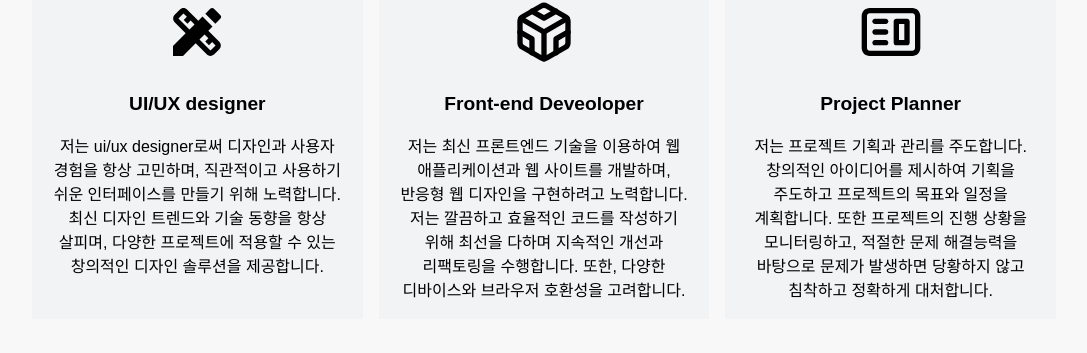
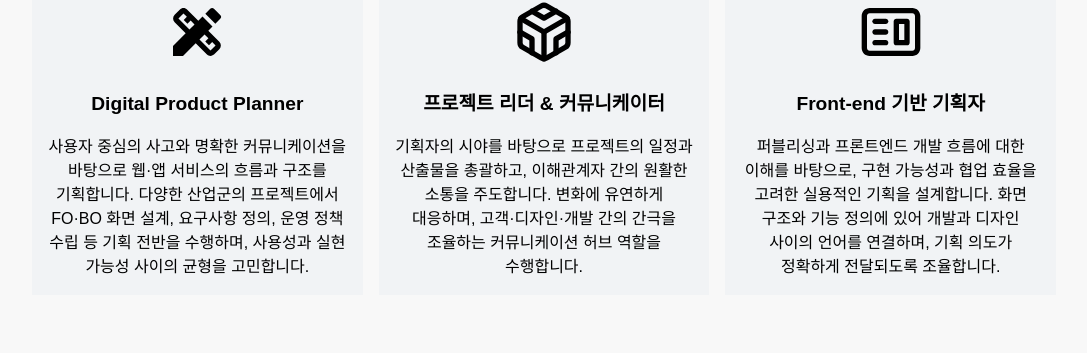
Before and after one commit to dosang12/portfolio_ex, a React (Create React App) app: page / in a window 1280 px wide. Shown: the part 1042-1395 px from the top of the page, without its empty margins (96-1183 px from the left). Built offline with nearby package versions, Linux system fonts and the light colour scheme; a web font is replaced by a local one.

Commit message:
텍스트 수정, 이력서링크 수정

```diff
--- a/src/components/Banner/Mainbanner.jsx
+++ b/src/components/Banner/Mainbanner.jsx
@@ -25,12 +25,12 @@ const Mainbanner = () => {
         <Texts>
           <h3>안녕하십니까!</h3>
           <h1>
-            기획도 잘하는 프론트엔드! <br /> 상<span className="first">상</span> 이<span className="second">상</span>을 만드는 도<span className="third">상</span>!
+            프론트엔드 교육 기반의 기획자! <br /> 상<span className="first">상</span> 이<span className="second">상</span>을 만드는 도<span className="third">상</span>!
           </h1>
           <br />
           <h3> 프론트엔드 기반의 기획자 윤도상입니다.</h3>
-          <p>저는 개발자로서 창의적이고 도전적인 마인드로 항상 새로운 기술과 개발 방법을 탐구합니다.</p>
-          <a href="https://drive.google.com/file/d/15PGAMnh5fsiyd7T9PHz2dYuuc9e4fNxB/view?usp=sharing" target="_blank">
+          <p>저는 기획자자로서 창의적이고 도전적인 마인드로 항상 새로운 기술을 탐구하고 열린 마인드로 팀원들과 커뮤니케이션 합니다.</p>
+          <a href="https://drive.google.com/file/d/1SDudhNtX-U9Au9TnuqbHA8XWYSkiyI9i/view?usp=drive_link" target="_blank">
             Go to 이력서!
           </a>
           <a href="https://github.com/dosang12" target="_blank">
--- a/src/components/Introduce/introduce.jsx
+++ b/src/components/Introduce/introduce.jsx
@@ -17,22 +17,22 @@ const Services = () => {
         <Slide direction="left">
           <Card
             Icon={MdDesignServices}
-            title={"UI/UX designer"}
-            disc={`저는 ui/ux designer로써 디자인과 사용자 경험을 항상 고민하며, 직관적이고 사용하기 쉬운 인터페이스를 만들기 위해 노력합니다. 최신 디자인 트렌드와 기술 동향을 항상 살피며, 다양한 프로젝트에 적용할 수 있는 창의적인 디자인 솔루션을 제공합니다.`}
+            title={"Digital Product Planner"}
+            disc={`사용자 중심의 사고와 명확한 커뮤니케이션을 바탕으로 웹·앱 서비스의 흐름과 구조를 기획합니다. 다양한 산업군의 프로젝트에서 FO·BO 화면 설계, 요구사항 정의, 운영 정책 수립 등 기획 전반을 수행하며, 사용성과 실현 가능성 사이의 균형을 고민합니다.`}
           />
         </Slide>
         <Slide direction="up">
           <Card
             Icon={FiCodesandbox}
-            title={"Front-end Deveoloper"}
-            disc={`저는 최신 프론트엔드 기술을 이용하여 웹 애플리케이션과 웹 사이트를 개발하며, 반응형 웹 디자인을 구현하려고 노력합니다. 저는 깔끔하고 효율적인 코드를 작성하기 위해 최선을 다하며 지속적인 개선과 리팩토링을 수행합니다. 또한, 다양한 디바이스와 브라우저 호환성을 고려합니다.`}
+            title={"프로젝트 리더 & 커뮤니케이터"}
+            disc={`기획자의 시야를 바탕으로 프로젝트의 일정과 산출물을 총괄하고, 이해관계자 간의 원활한 소통을 주도합니다. 변화에 유연하게 대응하며, 고객·디자인·개발 간의 간극을 조율하는 커뮤니케이션 허브 역할을 수행합니다.`}
           />
         </Slide>
         <Slide direction="right">
           <Card
             Icon={CgWebsite}
-            title={"Project Planner"}
-            disc={`저는 프로젝트 기획과 관리를 주도합니다. 창의적인 아이디어를 제시하여 기획을 주도하고 프로젝트의 목표와 일정을 계획합니다. 또한 프로젝트의 진행 상황을 모니터링하고, 적절한 문제 해결능력을 바탕으로 문제가 발생하면 당황하지 않고 침착하고 정확하게 대처합니다.  `}
+            title={"Front-end 기반 기획자"}
+            disc={`퍼블리싱과 프론트엔드 개발 흐름에 대한 이해를 바탕으로, 구현 가능성과 협업 효율을 고려한 실용적인 기획을 설계합니다. 화면 구조와 기능 정의에 있어 개발과 디자인 사이의 언어를 연결하며, 기획 의도가 정확하게 전달되도록 조율합니다.`}
           />
         </Slide>
       </Cards>
```
